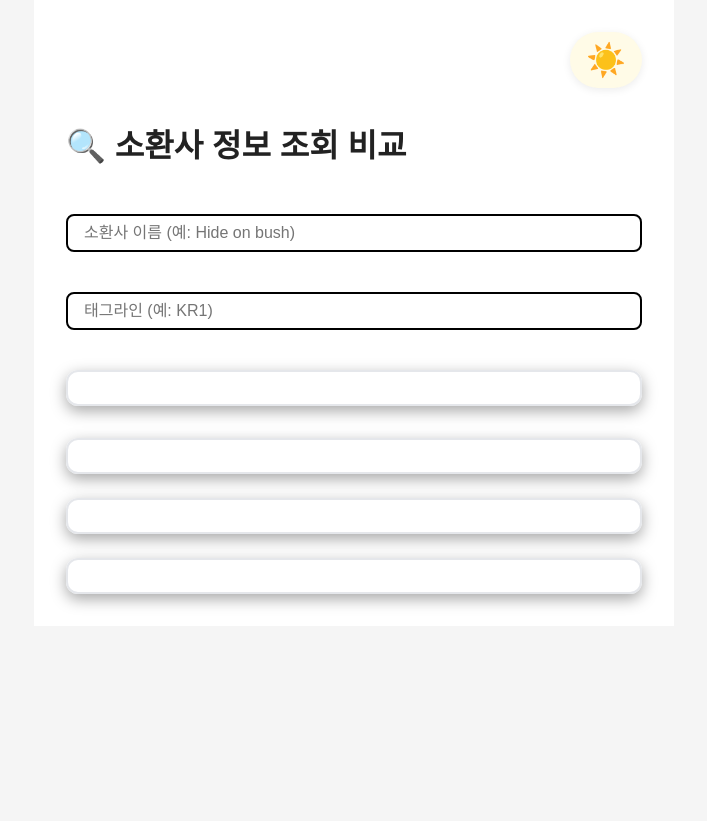
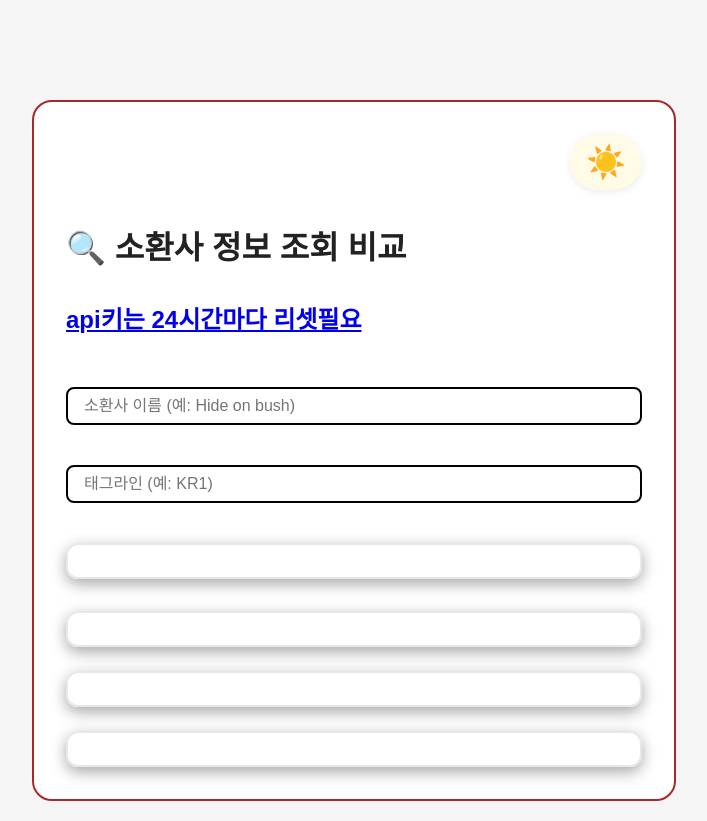
Before and after one commit to kss2002/Riot, a React (Vite) app: page / in a window 1280 px wide. Shown: the whole page, without its empty margins (286-993 px from the left). Before the commit the page ends 800 px from the top, so only its background shows below. Built offline with nearby package versions, Linux system fonts and the light colour scheme.

Commit message:
디테일 수정

```diff
--- a/src/App.css
+++ b/src/App.css
@@ -2,7 +2,7 @@
 body {
   background: whitesmoke;
   font-family: 'Pretendard', 'Noto Sans KR', Arial, sans-serif;
-  margin: 0;
+  margin: 0 auto;
   padding: 0;
 }
 
@@ -17,6 +17,10 @@ body.dark {
 
 .p-6 {
   padding: 2rem;
+  margin-top: 100px;
+  margin-bottom: 20px;
+  border: 2px solid brown;
+  border-radius: 20px;
 }
 .p-6.dark,
 .max-w-xl.dark {
--- a/src/App.jsx
+++ b/src/App.jsx
@@ -33,6 +33,11 @@ export default function App() {
           <ThemeToggleButton />
         </div>
         <h1 className="text-2xl font-bold">🔍 소환사 정보 조회 비교</h1>
+        <h2 className="font-bold">
+          <a href="https://developer.riotgames.com/" target="_blanck">
+            api키는 24시간마다 리셋필요
+          </a>
+        </h2>
 
         <input
           type="text"
```
